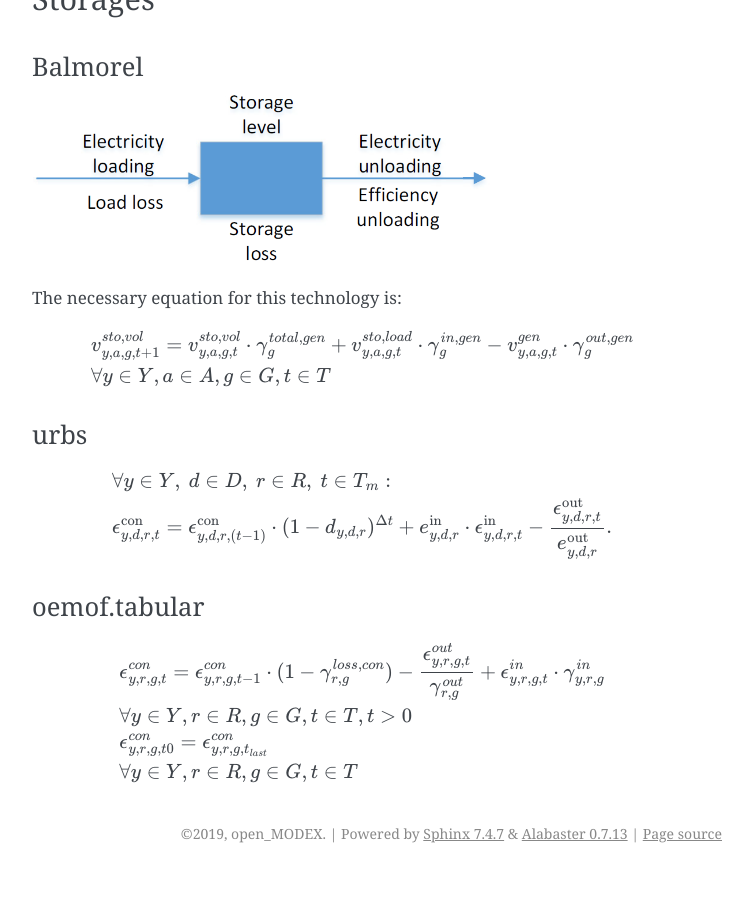
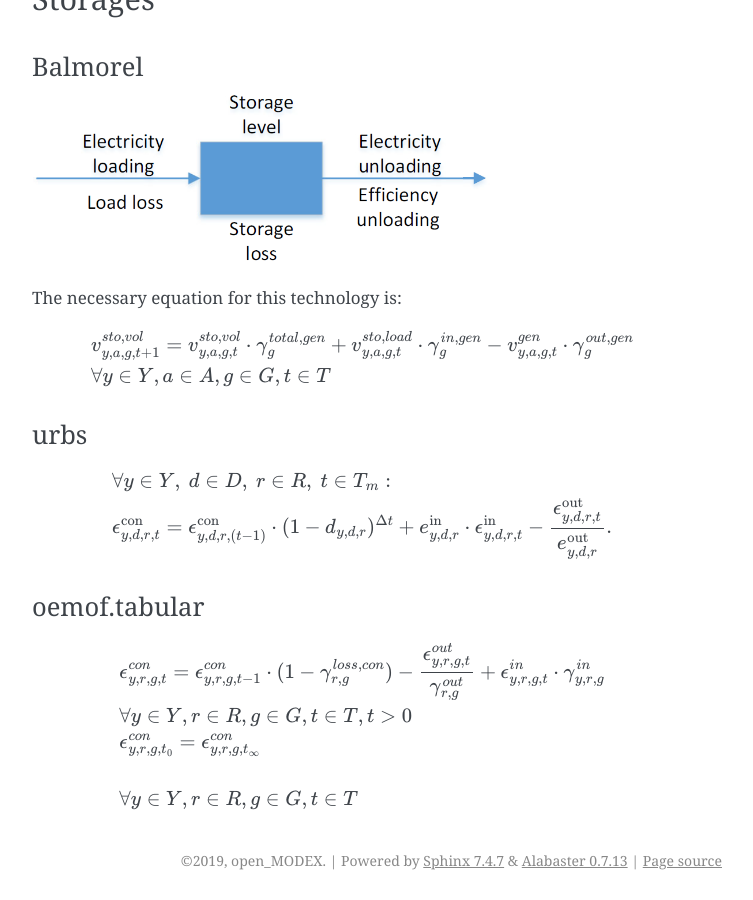
Before and after one commit to open-modex/mathematical-documentation, a Sphinx documentation site: the page built from doc/source/frameworks/technologies.rst, in a window 1280 px wide and 900 px high, scrolled down 4263 px. Shown: the whole window, without its empty margins (388-1141 px from the left). Built offline with Sphinx 7.4.7, drawn with Linux system fonts in a browser that asks for light colours; before the commit the page ends 5136 px from its top, so only the background shows below that.

Commit message:
Change `t` subscripts
I'm pretty sure the missing underscore in front of the `0` was just an
oversight. And I came up with using `\infty` instead of `last` as the
subscript to the last timestep. That's just a suggestion though. Feel
free to use `last` if you like it better.

```diff
--- a/doc/source/frameworks/technologies.rst
+++ b/doc/source/frameworks/technologies.rst
@@ -230,6 +230,6 @@ oemof.tabular
   \\
   & \forall y \in Y, r\in R, g\in G, t\in T, t > 0
   \\
-  & {\epsilon^{con}_{y,r,g,t0} = \epsilon^{con}_{y,r,g,t_{last}}}
+  & {\epsilon^{con}_{y,r,g,t_0} = \epsilon^{con}_{y,r,g,t_{\infty}}} \\
   \\
   & \forall y \in Y, r\in R, g\in G, t\in T
```
